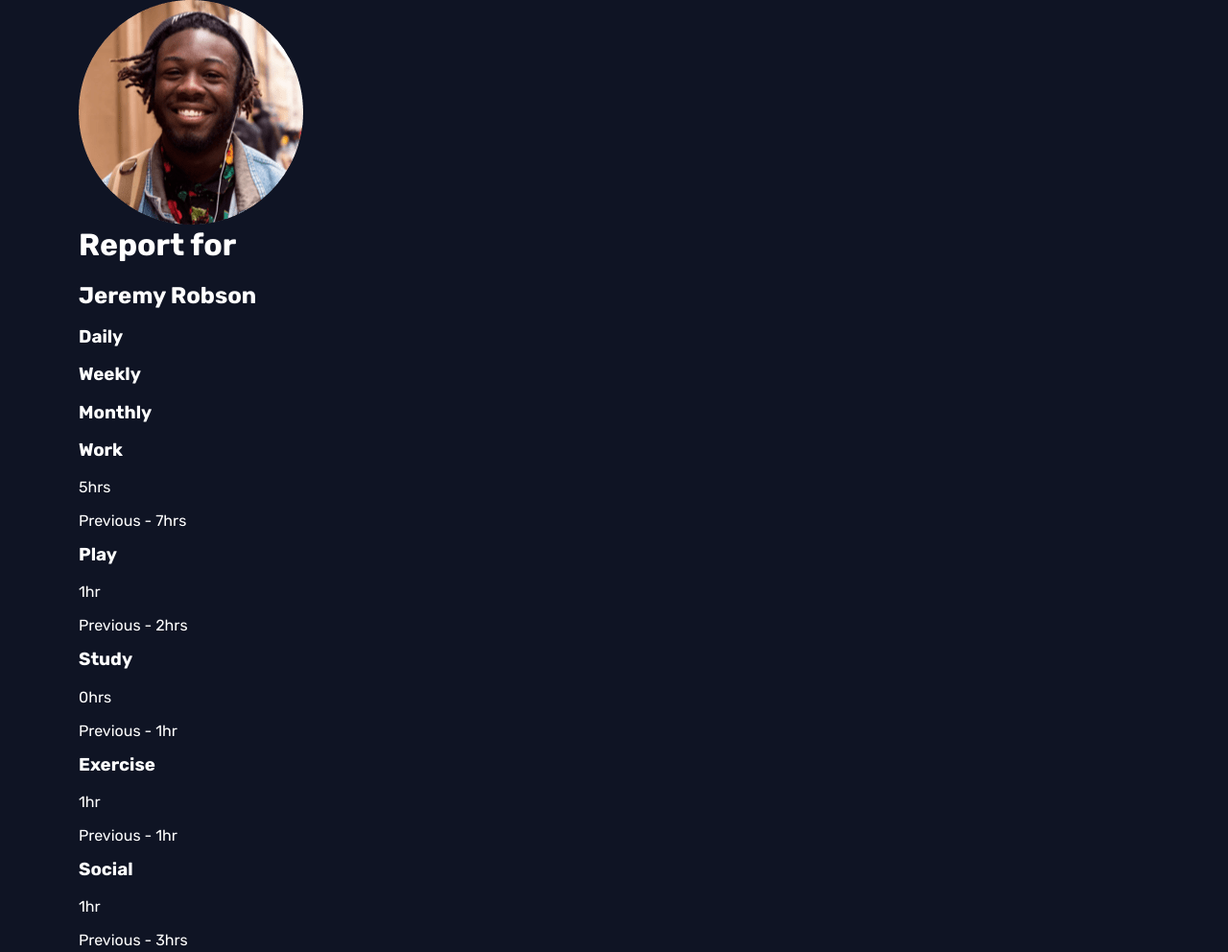
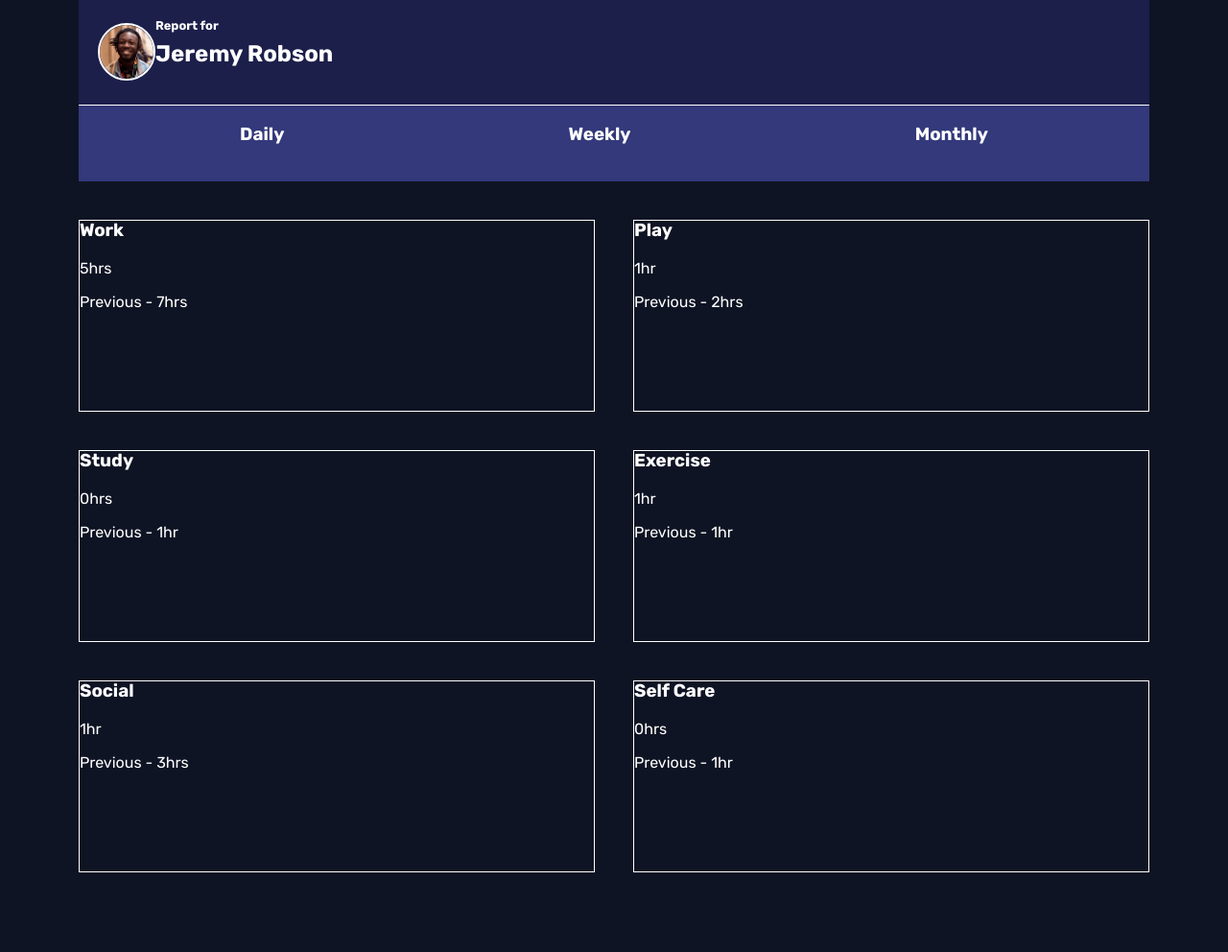
Before and after one commit to jakimiszka/fm-time-tracking, a plain HTML site: page index.html in a window 1280 px wide. Shown: the top 992 px of the page at 96% size. After the commit the page ends 909 px from the top, so only its background shows below. Drawn offline with Linux system fonts and the light colour scheme.

Commit message:
messing with layout behaviour

```diff
--- a/index.html
+++ b/index.html
@@ -12,29 +12,23 @@
 </head>
 <body>
     <div class="grid">
-      <!-- <div class="box">1</div>
-      <div class="box">2</div>
-      <div class="box">3</div>
-      <div class="box">4</div>
-      <div class="box">5</div>
-      <div class="box">6</div> -->
       <main class="grid__main">
-        <div class="grid__main--card">
-          <div class="grid__main--card__header">
+        <div class="menu">
+          <div class="menu__header">
             <img src="./images/image-jeremy.png" alt="Jeremy Robson">
-            <div class="grid__main--card__header--text">
+            <div class="menu__header--text">
               <h1>Report for</h1>
               <h2>Jeremy Robson</h2>
             </div>
           </div>
-          <div class="grid__main--card__content">
-            <div class="grid__main--card__content--item">
+          <div class="menu__content">
+            <div class="menu__content--item">
               <h3>Daily</h3>
             </div>
-            <div class="grid__main--card__content--item">
+            <div class="menu__content--item">
               <h3>Weekly</h3>
             </div>
-            <div class="grid__main--card__content--item">
+            <div class="menu__content--item">
               <h3>Monthly</h3>
             </div>
           </div>
--- a/sass/layout/_grid.scss
+++ b/sass/layout/_grid.scss
@@ -1,32 +1,81 @@
 @use '../util' as u;
 
 .grid{
+
+    &__main{
         display: grid;
         grid-template-columns: 1fr;
         gap: 40px;
         width: min(100% - 40px, 1116px);
         margin-inline: auto;
 
-    &__main{
-        display: grid;
-        grid-template-columns: 1fr;
-    }
-
-    // @media (min-width: 768px) {
-    //     grid-template-columns: repeat(2, 1fr);
-    // }
-
+        /* tablet */
         @include u.breakpoint('medium') {
             grid-template-columns: repeat(2, 1fr);
         }
 
-    .box{
+        /* desktop */
+        @include u.breakpoint('large') {
+            grid-template-columns: 1fr;
+            grid-template-rows: 1fr;
+        }
+
+        &--card{
+            display: grid;
+            border: 1px solid var(--white);
+            min-height: 200px;
+        }
+
+        .menu{
+            display: flex;
+            flex-direction: column;
+
+            .menu__header{
                 display: flex;
                 align-items: center;
-        justify-content: center;
-        font-size: 24px;
-        height: 100px;
-        background-color: red;
-        color: white;
+                justify-content: flex-start;
+
+                padding: 20px;
+                background-color: var(--navy-900);
+                border-bottom: 1px solid var(--white);
+
+                img{
+                    width: 60px;
+                    height: 60px;
+                    border-radius: 50%;
+                    border: 2px solid var(--white);
+                }
+                 h1{
+                    font-size: .8rem;
+                    font-weight: 700;
+                }
+
+                &__text{
+                    flex-grow: 1;
+                    margin-left: 2rem;
+                    color: var(--white);
+                    width: 100%;
+                }
+
+            }
+            &__content{
+                display: flex;
+                flex-direction: row;
+                justify-content: space-around;
+                padding: 20px;
+                background-color: var(--navy-800);
+                width: auto;
+            }
+
+            @include u.breakpoint('large') {
+            grid-column: 1 / -1; /* take up full width on large screens */
+            }
+
+            @include u.breakpoint('medium') {
+            grid-column: 1 / 3; /* take up 2 columns on tablet screens */
             }
         }
+    }
+
+
+}
```
Also changed, not shown: dist/style.css, 1 other file. Lines whose indentation alone changed are shown as unchanged.
